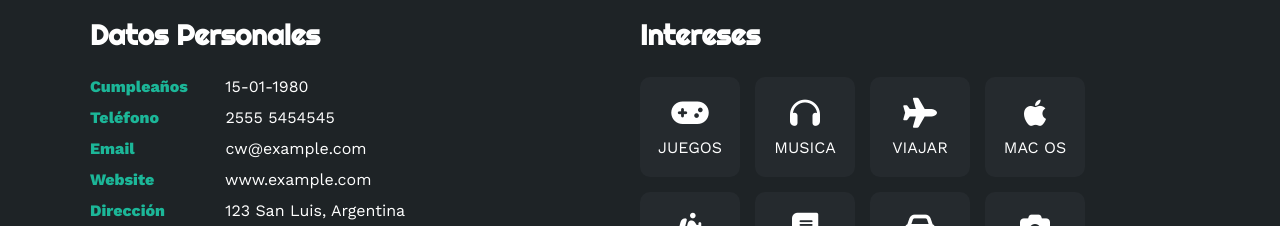
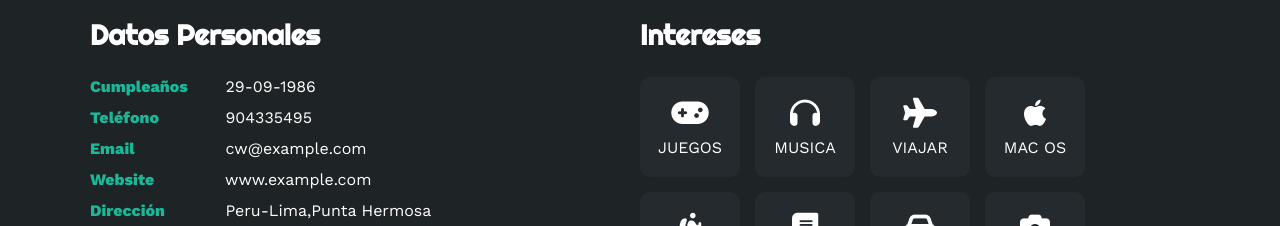
Before and after one commit to guillermosifu/porta-2023, a plain HTML site: page index.html in a window 1280 px wide. Shown: the part 1018-1244 px from the top of the page. Drawn offline with nearby package versions, Linux system fonts and the light colour scheme.

Commit message:
modified2

```diff
--- a/index.html
+++ b/index.html
@@ -62,11 +62,11 @@
                     <ul>
                         <li>
                             <strong>Cumpleaños</strong>
-                            15-01-1980
+                            29-09-1986
                         </li>
                         <li>
                             <strong>Teléfono</strong>
-                            2555 5454545
+                            904335495
                         </li>
                         <li>
                             <strong>Email</strong>
@@ -78,7 +78,7 @@
                         </li>
                         <li>
                             <strong>Dirección</strong>
-                            123 San Luis, Argentina
+                           Peru-Lima,Punta Hermosa
                         </li>
                         <li>
                             <strong>Cargo</strong>
```
